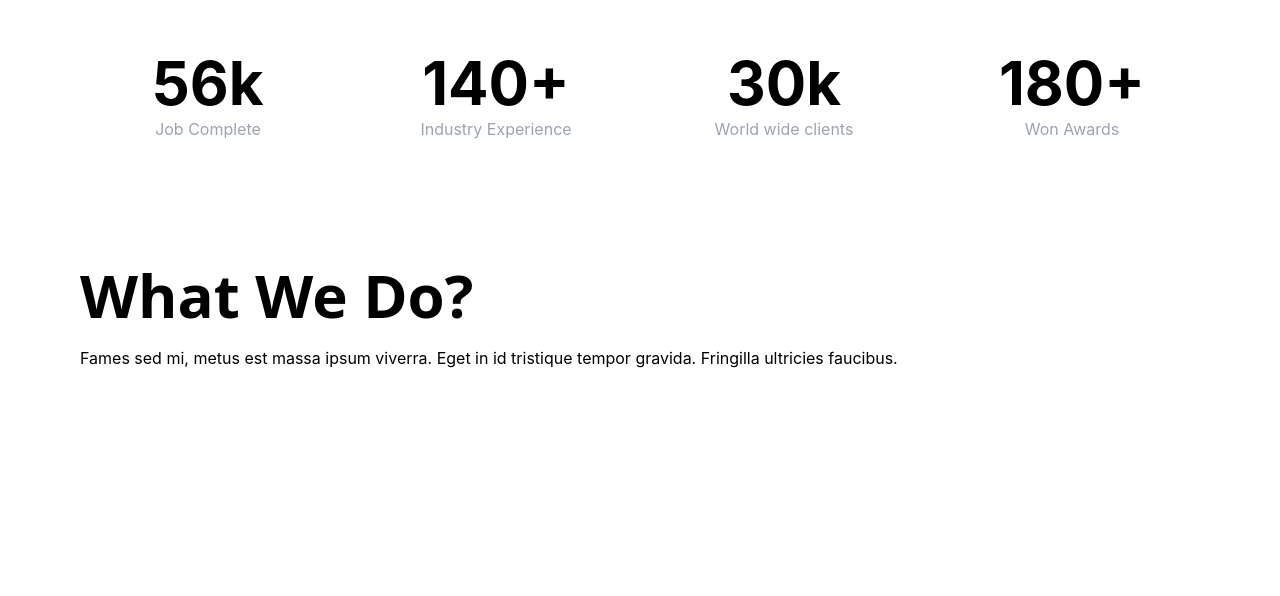
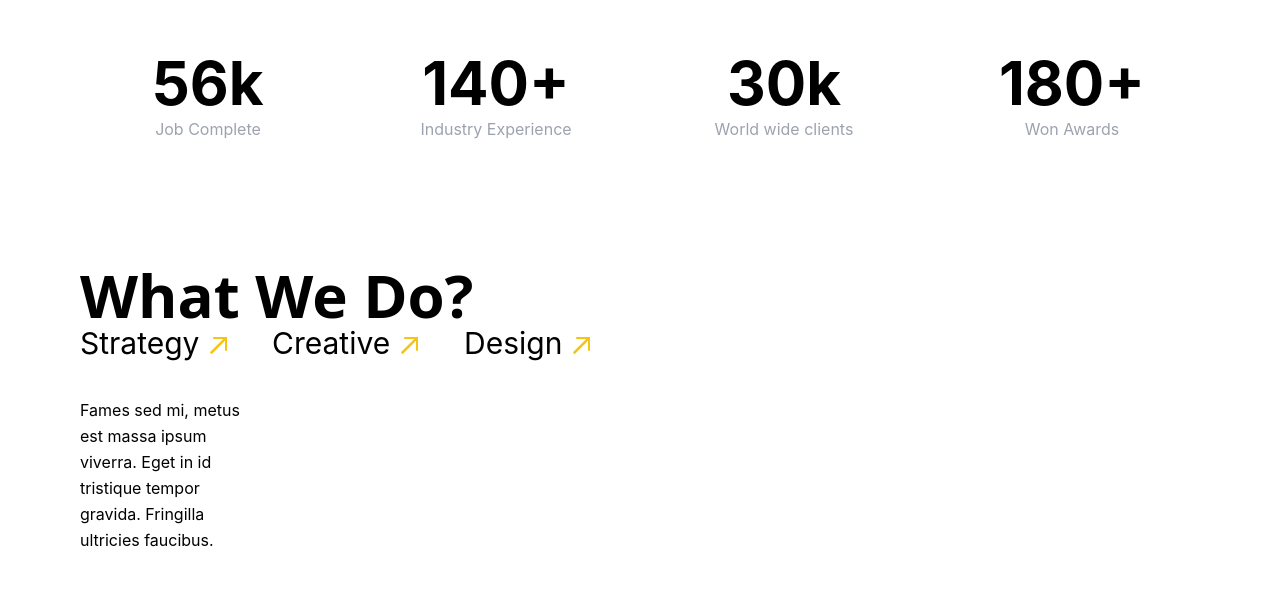
Before and after one commit to akhmadfaizabdulloh/tailwindcss-landingpage, a website: page public/mas-faris.html in a window 1280 px wide. Shown: the part 1311-1907 px from the top of the page. Before the commit the page ends 1758 px from the top, so only its background shows below. Drawn offline with Linux system fonts and the light colour scheme.

Commit message:
update About section

```diff
--- a/public/mas-faris.html
+++ b/public/mas-faris.html
@@ -143,7 +143,13 @@
         <div class="flex flex-wrap">
           <div class="w-full px-4">
             <h1 class="block font-sans font-extrabold text-black text-3xl lg:text-6xl mt-1">What We Do?</h1>
-            <p class="text-base text-black mt-5 mb-10 leading-relaxed">Fames sed mi, metus est massa ipsum viverra. Eget in id tristique tempor gravida. Fringilla ultricies faucibus.</p>
+
+            <div class="lg:w-1/2 lg:grid grid-cols-3 gap-4">
+              <p class="inline-flex text-2xl lg:text-3xl font-normal text-black leading-relaxed">Strategy<span><img class="ms-2 pt-3" src="/public/asset/arrow.svg" alt="Arrow"></span></p>
+              <p class="inline-flex text-2xl lg:text-3xl font-normal text-black leading-relaxed">Creative<span><img class="ms-2 pt-3" src="/public/asset/arrow.svg" alt="Arrow"></span></p>
+              <p class="inline-flex text-2xl lg:text-3xl font-normal text-black leading-relaxed">Design<span><img class="ms-2 pt-3" src="/public/asset/arrow.svg" alt="Arrow"></span></p>
+              <p class="text-base text-black mt-5 mb-10 leading-relaxed">Fames sed mi, metus est massa ipsum viverra. Eget in id tristique tempor gravida. Fringilla ultricies faucibus.</p>
+            </div>
 
           </div>
         </div>
```
Also changed, not shown: public/asset/arrow.svg (added), public/css/style.css.
